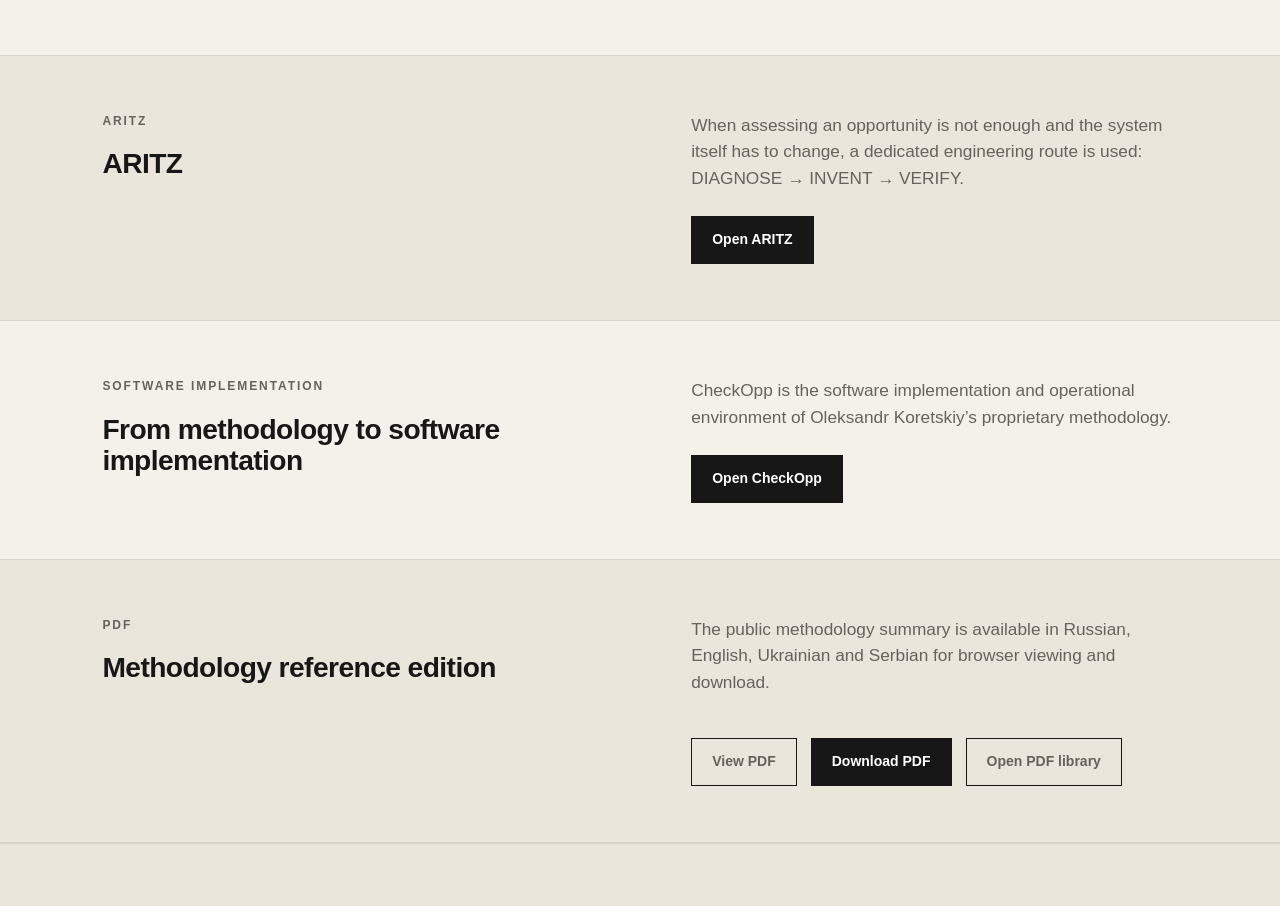
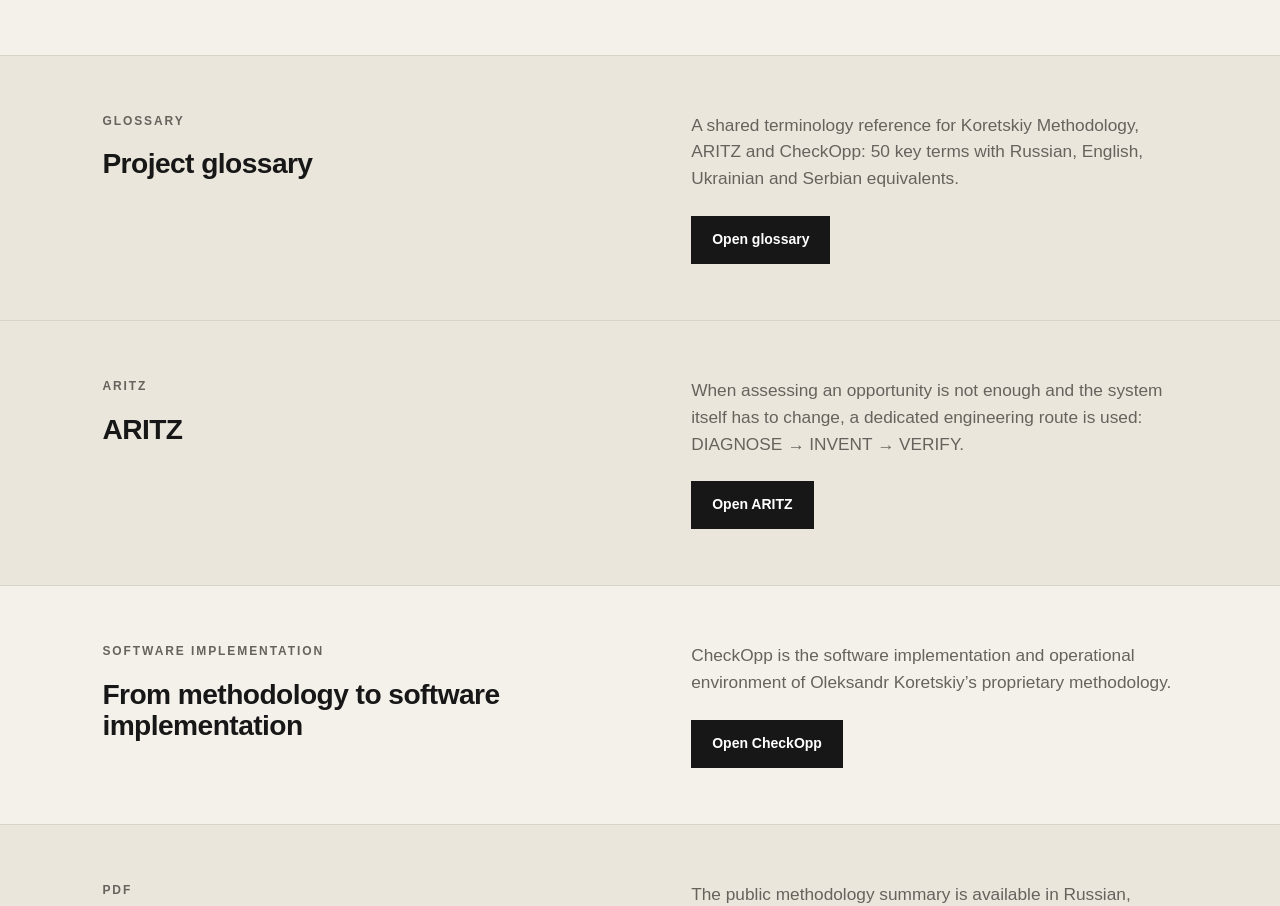
Before and after one commit to oikua66/damp-diagnostics, a Next.js app: page /en/methodology in a window 1280 px wide. Shown: the part 2321-3227 px from the top of the page. Built offline with nearby package versions, Linux system fonts and the light colour scheme; no server answers.

Commit message:
Link public glossary from methodology landing

```diff
--- a/app/[lang]/methodology/page.tsx
+++ b/app/[lang]/methodology/page.tsx
@@ -20,6 +20,9 @@ const intro: Record<Lang, {
   open: string;
   viewPdf: string;
   downloadPdf: string;
+  glossaryTitle: string;
+  glossaryText: string;
+  glossaryCta: string;
 }> = {
   ru: {
     title: 'Методология инженерного анализа и принятия решений',
@@ -32,6 +35,9 @@ const intro: Record<Lang, {
     pagesTitle: 'Разделы методологии',
     softwareTitle: 'От методологии к программной реализации',
     open: 'Открыть', viewPdf: 'Просмотреть PDF', downloadPdf: 'Скачать PDF',
+    glossaryTitle: 'Глоссарий проекта',
+    glossaryText: 'Единый терминологический справочник для Koretskiy Methodology, ARITZ и CheckOpp: 50 ключевых терминов с эквивалентами на русском, английском, украинском и сербском.',
+    glossaryCta: 'Открыть глоссарий',
   },
   en: {
     title: 'Engineering analysis and decision methodology',
@@ -44,6 +50,9 @@ const intro: Record<Lang, {
     pagesTitle: 'Methodology sections',
     softwareTitle: 'From methodology to software implementation',
     open: 'Open', viewPdf: 'View PDF', downloadPdf: 'Download PDF',
+    glossaryTitle: 'Project glossary',
+    glossaryText: 'A shared terminology reference for Koretskiy Methodology, ARITZ and CheckOpp: 50 key terms with Russian, English, Ukrainian and Serbian equivalents.',
+    glossaryCta: 'Open glossary',
   },
   uk: {
     title: 'Методологія інженерного аналізу та прийняття рішень',
@@ -56,6 +65,9 @@ const intro: Record<Lang, {
     pagesTitle: 'Розділи методології',
     softwareTitle: 'Від методології до програмної реалізації',
     open: 'Відкрити', viewPdf: 'Переглянути PDF', downloadPdf: 'Завантажити PDF',
+    glossaryTitle: 'Глосарій проєкту',
+    glossaryText: 'Спільний термінологічний довідник для Koretskiy Methodology, ARITZ і CheckOpp: 50 ключових термінів з відповідниками російською, англійською, українською та сербською.',
+    glossaryCta: 'Відкрити глосарій',
   },
   sr: {
     title: 'Metodologija inženjerske analize i donošenja odluka',
@@ -68,6 +80,9 @@ const intro: Record<Lang, {
     pagesTitle: 'Delovi metodologije',
     softwareTitle: 'Od metodologije do softverske realizacije',
     open: 'Otvori', viewPdf: 'Pregledaj PDF', downloadPdf: 'Preuzmi PDF',
+    glossaryTitle: 'Glosar projekta',
+    glossaryText: 'Zajednički terminološki vodič za Koretskiy Methodology, ARITZ i CheckOpp: 50 ključnih termina sa ruskim, engleskim, ukrajinskim i srpskim ekvivalentima.',
+    glossaryCta: 'Otvori glosar',
   },
 };
 
@@ -134,6 +149,17 @@ export default async function MethodologyPage({ params }: Props) {
 
       <section className="section split" style={{ background: 'var(--panel)' }}>
         <div>
+          <p className="eyebrow">Glossary</p>
+          <h2>{t.glossaryTitle}</h2>
+        </div>
+        <div className="prose">
+          <p>{t.glossaryText}</p>
+          <a className="button button-dark" href={`/${lang}/methodology/glossary`}>{t.glossaryCta}</a>
+        </div>
+      </section>
+
+      <section className="section split" style={{ background: 'var(--panel)' }}>
+        <div>
           <p className="eyebrow">ARITZ</p>
           <h2>{t.aritzTitle}</h2>
         </div>
```
